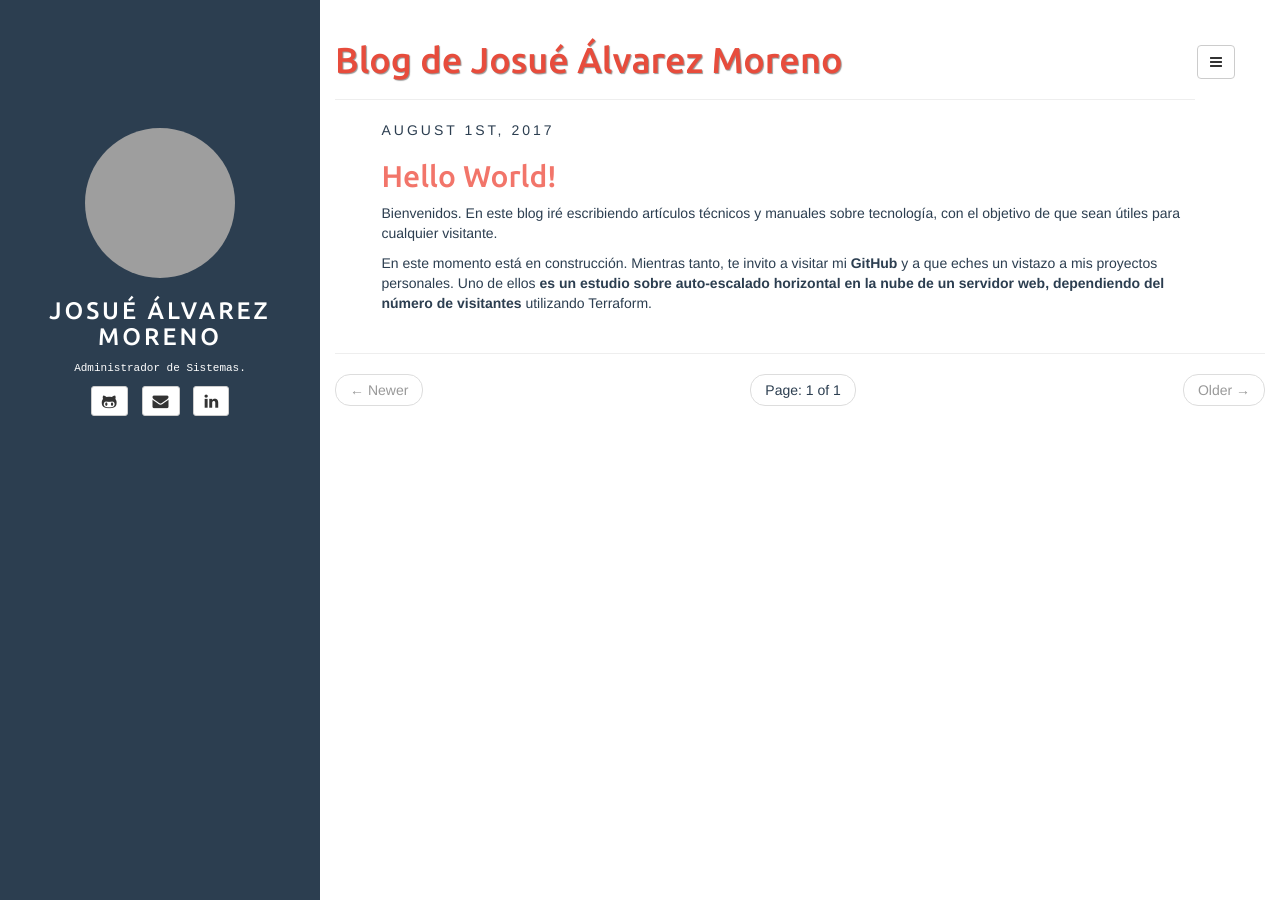
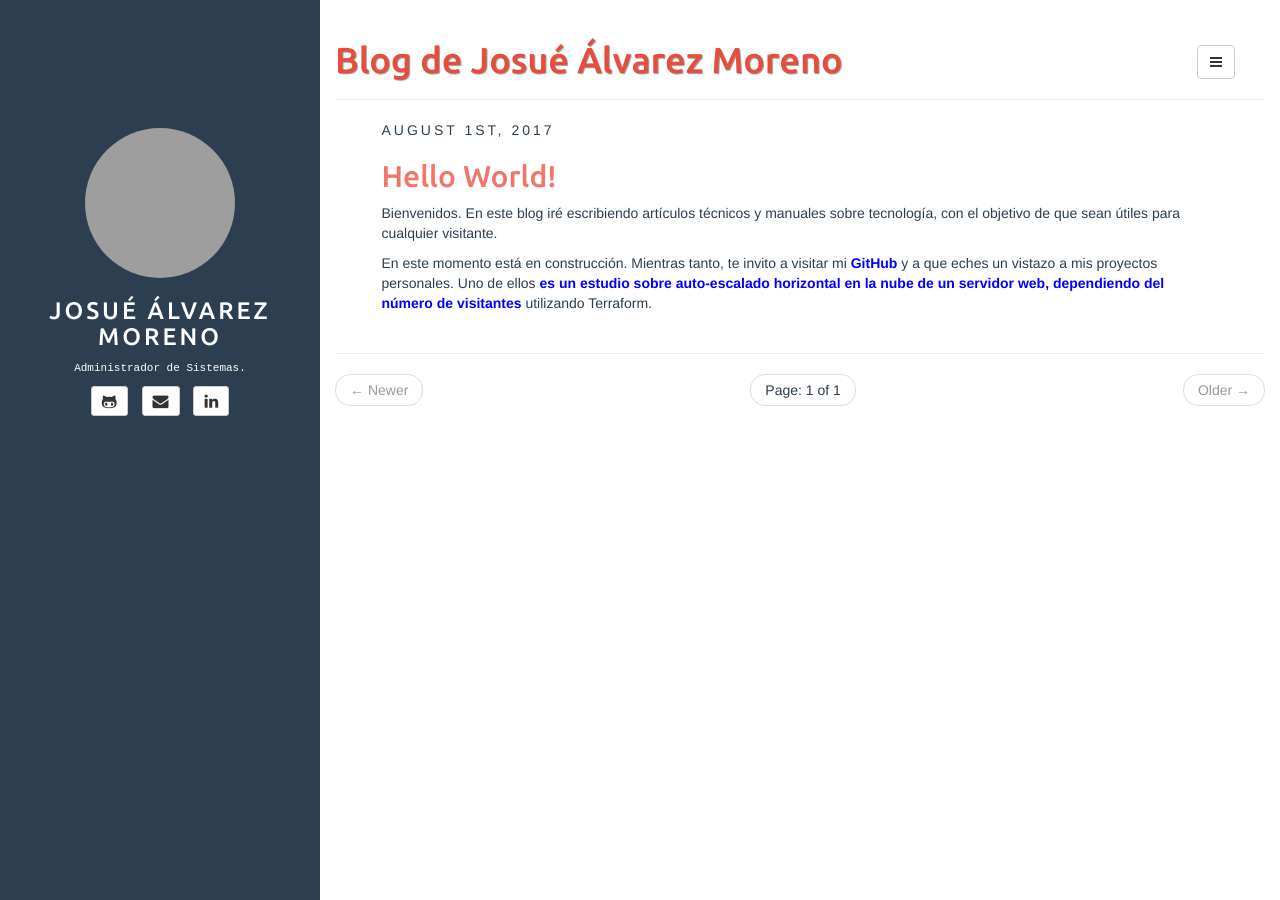
Before and after one commit to j-alvarez-moreno/j-alvarez-moreno.github.io, a Jekyll site: the page built from index.html, in a window 1280 px wide. Built offline with Jekyll 4.4.1, drawn with Linux system fonts in a browser that asks for light colours; the list of posts is cut into pages by our own code; grey boxes are pictures that could not be loaded.

Commit message:
Fixed CSS to show 'proper' hyperlinks.

```diff
--- a/assets/css/style.css
+++ b/assets/css/style.css
@@ -1,4 +1,8 @@
 @import url(//fonts.googleapis.com/css?family=Ubuntu:500&subset=latin,latin-ext);
+
+a {
+    color: blue;
+}
 
 body{
 	color: #2c3e50;
@@ -83,7 +87,7 @@ article .share .gplus:hover {
 	text-shadow: 1px 1px 1px rgba(150, 150, 150, 1);
 }
 
-@media only screen and (min-width: 768px) {
+@media only screen and (min-width: 768px) {h
     .page-header{
         margin-right: 70px;
     }
@@ -108,8 +112,8 @@ article {
 	padding: 0 5% 0;
 }
 
-article.home div a, article.home pre a { color: #2c3e50; }
-article.home div a:hover, article.home pre a:hover { color: #2c3e50; text-decoration: none; }
+article.home div a, article.home pre a { color: blue; }
+article.home div a:hover, article.home pre a:hover { color: blue }
 article img { max-width: 100%; }
 
 h1,h2,h3,h4,h5,h6 { font-family: 'Ubuntu', sans-serif; }
```
